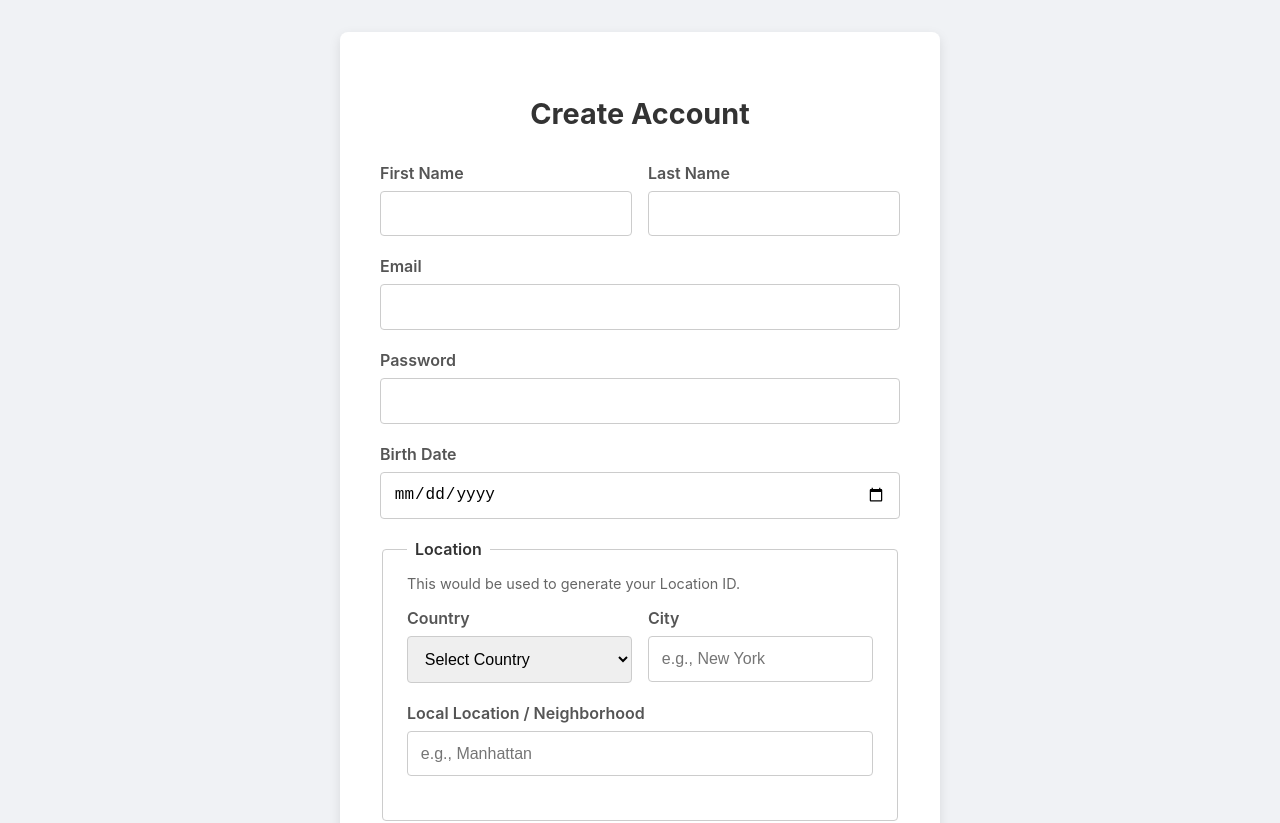
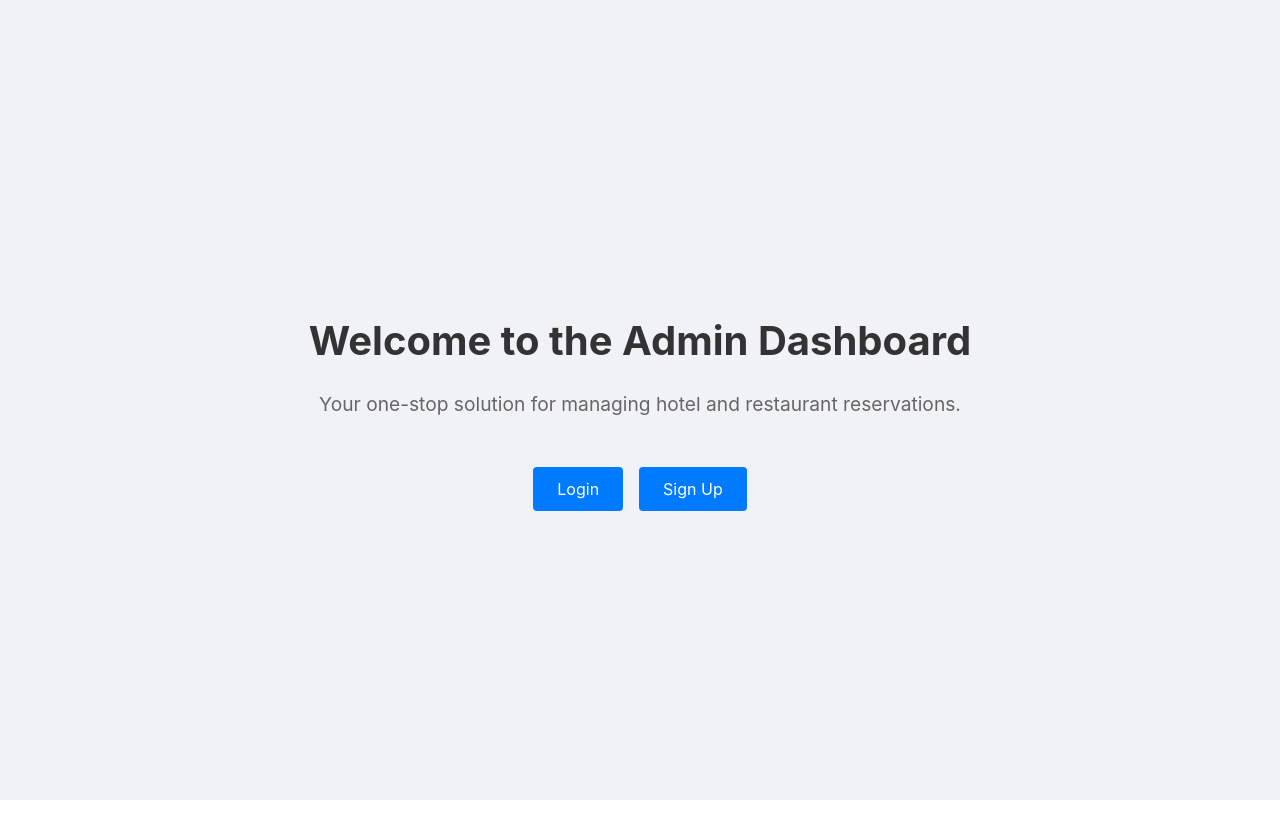
Before and after one commit to JafarMahmood123/AdminDashBoard_Hotel_Restaurant_Reservation, a React (Create React App) app: page / in a window 1280 px wide. Shown: the top 823 px of the page. After the commit the page ends 800 px from the top, so only its background shows below. Built offline with nearby package versions, Linux system fonts and the light colour scheme.

Commit message:
Get User info from backend in the LogInPage

```diff
--- a/src/App.js
+++ b/src/App.js
@@ -1,11 +1,20 @@
 import React from "react";
-import SignUpPage from "./pages/SignUpPage/SignUpPage.js"
+import { BrowserRouter as Router, Routes, Route } from "react-router-dom";
+import SignUpPage from "./pages/SignUpPage/SignUpPage.js";
+import LogInPage from "./pages/LogInPage/LogInPage.js";
+import HomePage from "./pages/HomePage/HomePage.js";
 
 function App() {
   return (
-    <div className="App">
-      <SignUpPage />
-    </div>
+    <Router>
+      <div className="App">
+        <Routes>
+          <Route path="/signup" element={<SignUpPage />} />
+          <Route path="/login" element={<LogInPage />} />
+          <Route path="/" element={<HomePage />} />
+        </Routes>
+      </div>
+    </Router>
   );
 }
 
--- /dev/null
+++ b/src/pages/HomePage/HomePage.css
@@ -0,0 +1,44 @@
+.homepage-container {
+    display: flex;
+    flex-direction: column;
+    align-items: center;
+    justify-content: center;
+    height: 100vh;
+    background-color: #f0f2f5;
+    text-align: center;
+}
+
+.homepage-header {
+    margin-bottom: 2rem;
+}
+
+.homepage-header h1 {
+    font-size: 2.5rem;
+    color: #333;
+}
+
+.homepage-header p {
+    font-size: 1.2rem;
+    color: #666;
+}
+
+.homepage-nav {
+    display: flex;
+    gap: 1rem;
+}
+
+.nav-link {
+    padding: 0.75rem 1.5rem;
+    border: none;
+    border-radius: 4px;
+    background-color: #007bff;
+    color: white;
+    text-decoration: none;
+    font-size: 1rem;
+    cursor: pointer;
+    transition: background-color 0.3s;
+}
+
+.nav-link:hover {
+    background-color: #0056b3;
+}
--- /dev/null
+++ b/src/pages/HomePage/HomePage.js
@@ -0,0 +1,26 @@
+import React from "react";
+import { Link } from "react-router-dom";
+import "./HomePage.css";
+
+const HomePage = () => {
+  return (
+    <div className="homepage-container">
+      <header className="homepage-header">
+        <h1>Welcome to the Admin Dashboard</h1>
+        <p>
+          Your one-stop solution for managing hotel and restaurant reservations.
+        </p>
+      </header>
+      <nav className="homepage-nav">
+        <Link to="/login" className="nav-link">
+          Login
+        </Link>
+        <Link to="/signup" className="nav-link">
+          Sign Up
+        </Link>
+      </nav>
+    </div>
+  );
+};
+
+export default HomePage;
--- a/src/pages/LogInPage/LogInPage.js
+++ b/src/pages/LogInPage/LogInPage.js
@@ -1,4 +1,5 @@
 import React, { useState } from "react";
+import { Link } from "react-router-dom";
 import "./LogInPages.css";
 import axios from "axios";
 
@@ -16,10 +17,19 @@ const LogInPage = () => {
 
   const handleSubmit = async (e) => {
     e.preventDefault();
-    //need to be checked
-    const response = await axios.get("http://localhost:5281/User/LogIn");
-
-    console.log(response);
+    try {
+        const response = await axios.post("http://localhost:5281/User/Login", {
+          email,
+          password,
+        });
+      // Assuming the API returns a JWT token in the response data
+      const token = response.data;
+      // You can now store the token (e.g., in localStorage) and redirect the user
+      console.log("Login successful, token:", token);
+    } catch (error) {
+      console.error("Login failed:", error);
+      // Handle login error (e.g., show an error message to the user)
+    }
   };
 
   return (
@@ -47,6 +57,9 @@ const LogInPage = () => {
           />
         </div>
         <button type="submit">Login</button>
+        <p className="signup-link">
+          Don't have an account? <Link to="/signup">Sign up</Link>
+        </p>
       </form>
     </div>
   );
--- a/src/pages/LogInPage/LogInPages.css
+++ b/src/pages/LogInPage/LogInPages.css
@@ -56,6 +56,11 @@ button:hover {
   background-color: #0056b3;
 }
 
+.signup-link {
+  text-align: center;
+  margin-top: 1rem;
+}
+
 /* Responsive Design */
 @media (max-width: 480px) {
   .login-form {
--- a/src/pages/SignUpPage/SignUpPage.css
+++ b/src/pages/SignUpPage/SignUpPage.css
@@ -102,6 +102,11 @@ button:hover {
     background-color: #218838;
 }
 
+.login-link {
+    text-align: center;
+    margin-top: 1rem;
+}
+
 /* Responsive Design */
 @media (max-width: 640px) {
     .signup-form {
--- a/src/pages/SignUpPage/SignUpPage.js
+++ b/src/pages/SignUpPage/SignUpPage.js
@@ -1,4 +1,5 @@
 import React, { useState } from "react";
+import { Link } from "react-router-dom";
 import "./SignUpPage.css";
 
 const SignUpPage = () => {
@@ -155,6 +156,9 @@ const SignUpPage = () => {
         </fieldset>
 
         <button type="submit">Sign Up</button>
+        <p className="login-link">
+          Already have an account? <Link to="/login">Log in</Link>
+        </p>
       </form>
     </div>
   );
```
